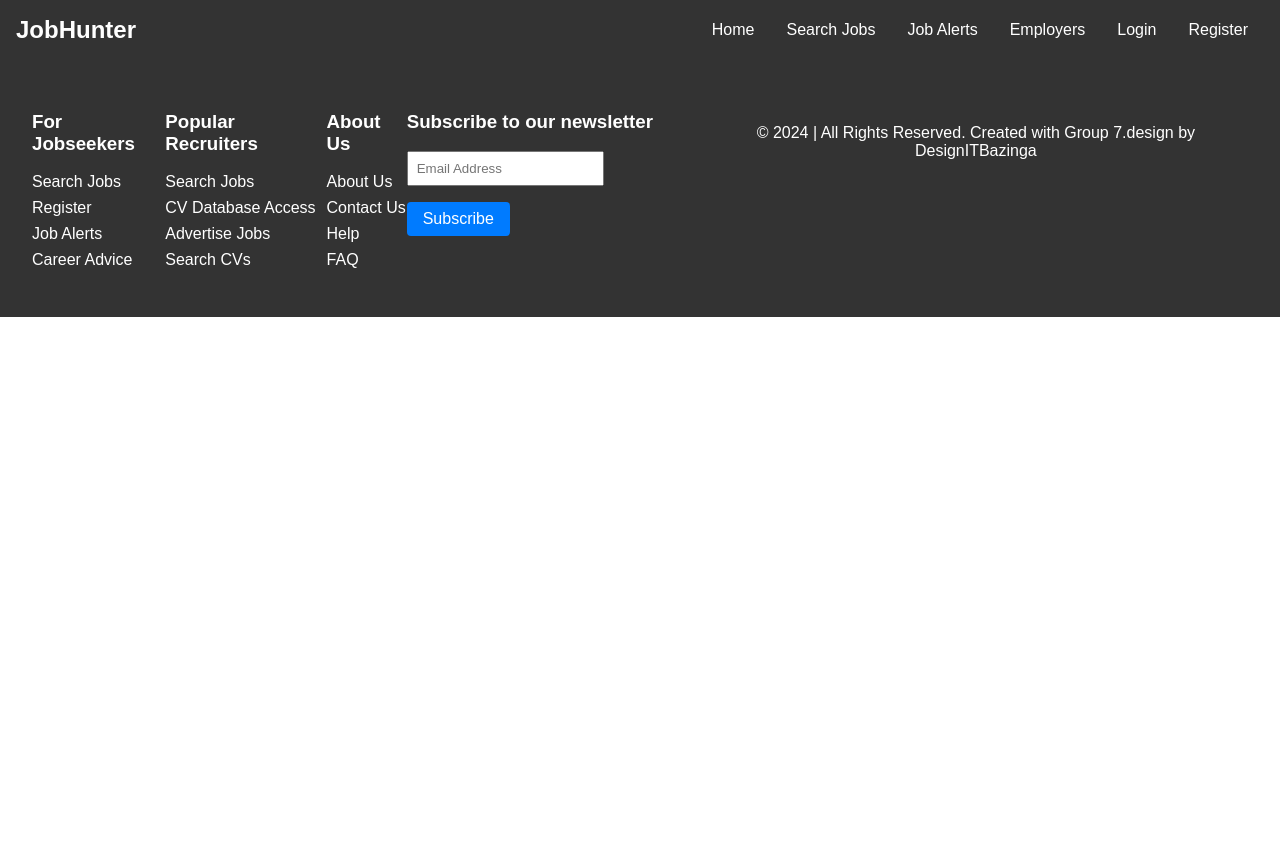
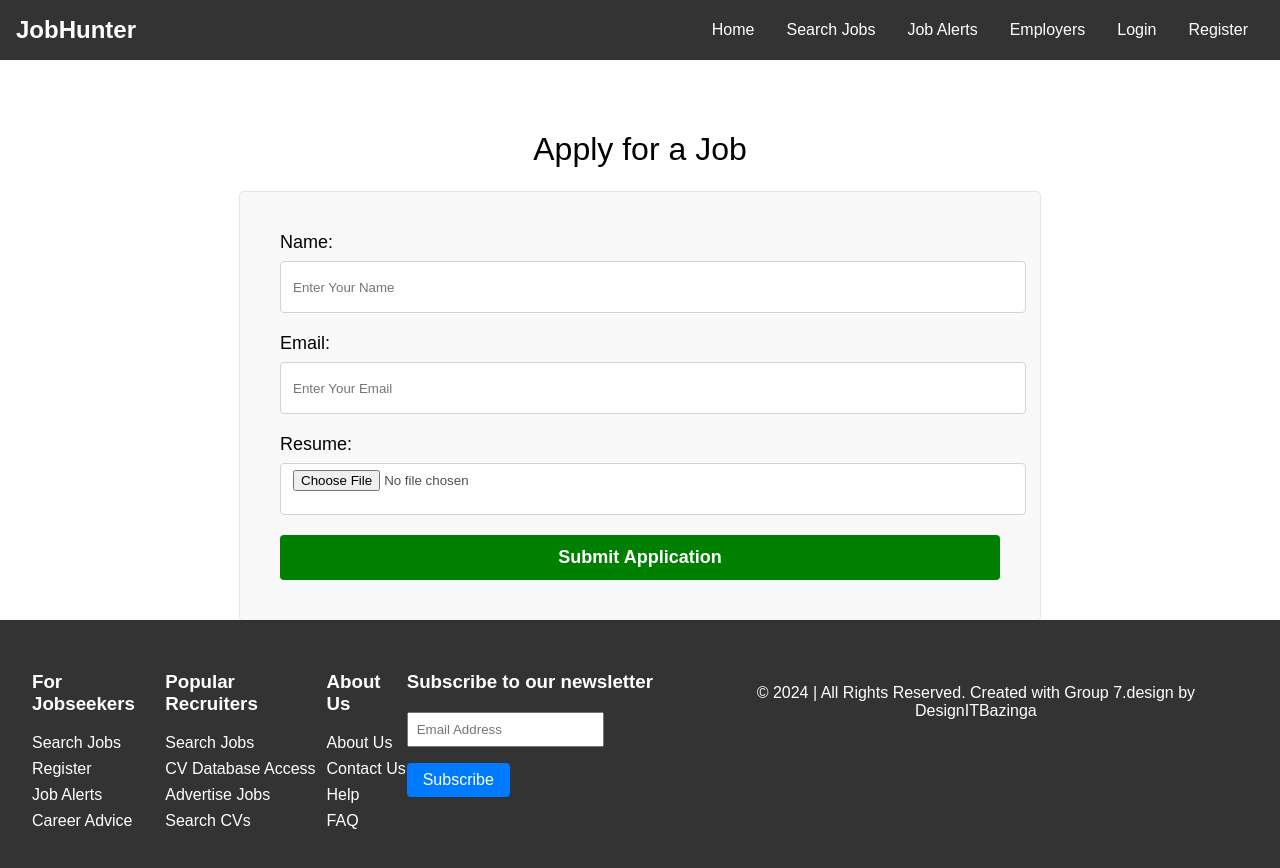
Before and after one commit to SE-LAPS/Fully-Functional-Job-Portal-System-FrontEnd, a React (Create React App) app: page /apply_jobs in a window 1280 px wide. Shown: the top 868 px of the page. Before the commit the page ends 800 px from the top, so only its background shows below. Built offline with nearby package versions, Linux system fonts and the light colour scheme.

Commit message:
create apply job section

```diff
--- a/src/App.js
+++ b/src/App.js
@@ -13,6 +13,7 @@ import JobAlerts from './pages/job_alert';
 import Login from './pages/Login';
 import ForgotPassword from './pages/ForgotPassword';
 import JobDetails from './pages/JobDetails'; // Import JobDetails component
+import ApplyJobs from './pages/ApplyJobs'; // Import ApplyJobs component
 import './styles.css';
 
 const App = () => {
@@ -35,6 +36,7 @@ const App = () => {
           <Route path="/login" element={<Login />} />
           <Route path="/forgot_password" element={<ForgotPassword />} />
           <Route path="/job_details" element={<JobDetails />} /> {/* Add route for JobDetails */}
+          <Route path="/apply_jobs" element={<ApplyJobs />} /> {/* Add route for ApplyJobs */}
         </Routes>
         <Footer />
       </div>
--- /dev/null
+++ b/src/pages/ApplyJobs.js
@@ -0,0 +1,57 @@
+// src/pages/ApplyJobs.js
+import React, { useState } from 'react';
+
+
+const ApplyJobs = () => {
+  const [name, setName] = useState('');
+  const [email, setEmail] = useState('');
+  const [resume, setResume] = useState(null);
+
+  const handleSubmit = (e) => {
+    e.preventDefault();
+    // Handle form submission logic here
+    console.log('Application Submitted:', { name, email, resume });
+  };
+
+  return (
+    <div className="apply-jobs">
+      <h1>Apply for a Job</h1>
+      <form onSubmit={handleSubmit}>
+        <div className="form-group">
+          <label htmlFor="name">Name:</label>
+          <input
+            type="text"
+            id="name"
+            placeholder="Enter Your Name"
+            value={name}
+            onChange={(e) => setName(e.target.value)}
+            className="form-control"
+          />
+        </div>
+        <div className="form-group">
+          <label htmlFor="email">Email:</label>
+          <input
+            type="email"
+            id="email"
+            placeholder="Enter Your Email"
+            value={email}
+            onChange={(e) => setEmail(e.target.value)}
+            className="form-control"
+          />
+        </div>
+        <div className="form-group">
+          <label htmlFor="resume">Resume:</label>
+          <input
+            type="file"
+            id="resume"
+            onChange={(e) => setResume(e.target.files[0])}
+            className="form-control"
+          />
+        </div>
+        <button type="submit" className="submit-button">Submit Application</button>
+      </form>
+    </div>
+  );
+};
+
+export default ApplyJobs;
--- a/src/pages/JobDetails.js
+++ b/src/pages/JobDetails.js
@@ -1,10 +1,15 @@
+// src/pages/JobDetails.js
 import React from 'react';
-import { useLocation } from 'react-router-dom';
-
+import { useLocation, useNavigate } from 'react-router-dom';
 
 const JobDetails = () => {
   const location = useLocation();
+  const navigate = useNavigate();
   const { job } = location.state || {};
+
+  const handleApplyNow = () => {
+    navigate('/apply_jobs', { state: { job } }); // Pass job details to ApplyJobs page if needed
+  };
 
   return (
     <div className="job-details">
@@ -78,7 +83,7 @@ const JobDetails = () => {
             </ul>
           </div>
           <div className="apply-button">
-            <button>Apply Now</button>
+            <button onClick={handleApplyNow}>Apply Now</button>
           </div>
         </>
       ) : (
--- a/src/pages/job_list.js
+++ b/src/pages/job_list.js
@@ -4,22 +4,22 @@ import { FaSearch } from 'react-icons/fa';
 import { useNavigate, useLocation } from 'react-router-dom';
 
 const jobs = [
-  { company: 'AMAZON', title: 'Fullstack Developer', location: 'Remote', category: 'Fullstack', jobType: 'Full-Time' },
-  { company: 'FLP', title: 'Digital Marketing', location: 'Remote', category: 'Digital Marketing', jobType: 'Part-Time' },
-  { company: 'PAYTM', title: 'Jr. Frontend Developer', location: 'Mumbai', category: 'Frontend', jobType: 'Full-Time' },
-  { company: 'TESLA', title: 'Software Engineer', location: 'Gurugram', category: 'Full Stack', jobType: 'Full-Time' },
-  { company: 'ELASTIC RUN', title: 'Jr. Backend Developer', location: 'Jaipur', category: 'Backend', jobType: 'Part-Time' },
-  { company: 'TCS', title: 'Jr. Devops Engineer', location: 'Bangalore', category: 'Devops', jobType: 'Full-Time' },
-  { company: 'MYNTRA', title: 'Jr. Frontend Developer', location: 'Remote', category: 'Frontend', jobType: 'Part-Time' },
-  { company: 'SYNOPSYS', title: 'Full Stack Engineer', location: 'Hyderabad', category: 'Fullstack', jobType: 'Full-Time' },
-  { company: 'OPTUM', title: 'Front-End Developer', location: 'New Delhi', category: 'Frontend', jobType: 'Full-Time' },
-  { company: 'INFOSYS', title: 'React Developer', location: 'Bangalore', category: 'Frontend', jobType: 'Full-Time' },
-  { company: 'TECH MAHINDRA', title: 'NodeJS Developer', location: 'Jaipur', category: 'Backend', jobType: 'Full-Time' },
-  { company: 'CLOUD MENTOR', title: 'Software Engineer', location: 'Surat', category: 'Full Stack', jobType: 'Full-Time' },
-  { company: 'FLIPKART', title: 'Sr. Devops Engineer', location: 'Mumbai', category: 'Devops', jobType: 'Full-Time' },
-  { company: 'COGNIZANT', title: 'Front-End Developer', location: 'Hyderabad', category: 'Frontend', jobType: 'Full-Time' },
-  { company: 'IBM', title: 'Jr. Backend Developer', location: 'Bangalore', category: 'Backend', jobType: 'Full-Time' },
-  { company: 'ACCENTURE', title: 'Sr. Devops Engineer', location: 'New Delhi', category: 'Devops', jobType: 'Part-Time' },
+  { company: 'AMAZON', title: 'Fullstack Developer', location: 'Colombo',  jobType: 'Full-Time' },
+  { company: 'FLP', title: 'Digital Marketing', location: 'Remote',  jobType: 'Part-Time' },
+  { company: 'PAYTM', title: 'Jr. Frontend Developer', location: 'Mumbai',  jobType: 'Full-Time' },
+  { company: 'TESLA', title: 'Software Engineer', location: 'Gurugram',  jobType: 'Full-Time' },
+  { company: 'ELASTIC RUN', title: 'Jr. Backend Developer', location: 'Jaipur',  jobType: 'Part-Time' },
+  { company: 'TCS', title: 'Jr. Devops Engineer', location: 'Bangalore',  jobType: 'Full-Time' },
+  { company: 'MYNTRA', title: 'Jr. Frontend Developer', location: 'Remote',  jobType: 'Part-Time' },
+  { company: 'SYNOPSYS', title: 'Full Stack Engineer', location: 'Hyderabad',  jobType: 'Full-Time' },
+  { company: 'OPTUM', title: 'Front-End Developer', location: 'New Delhi',  jobType: 'Full-Time' },
+  { company: 'INFOSYS', title: 'React Developer', location: 'Bangalore',  jobType: 'Full-Time' },
+  { company: 'TECH MAHINDRA', title: 'NodeJS Developer', location: 'Jaipur',  jobType: 'Full-Time' },
+  { company: 'CLOUD MENTOR', title: 'Software Engineer', location: 'Surat',  jobType: 'Full-Time' },
+  { company: 'FLIPKART', title: 'Sr. Devops Engineer', location: 'Mumbai',  jobType: 'Full-Time' },
+  { company: 'COGNIZANT', title: 'Front-End Developer', location: 'Hyderabad',  jobType: 'Full-Time' },
+  { company: 'IBM', title: 'Jr. Backend Developer', location: 'Bangalore',  jobType: 'Full-Time' },
+  { company: 'ACCENTURE', title: 'Sr. Devops Engineer', location: 'New Delhi', jobType: 'Part-Time' },
 ];
 
 const JobList = () => {
--- a/src/styles.css
+++ b/src/styles.css
@@ -771,3 +771,75 @@ ul {
 .apply-button button:hover {
     background-color: #0056b3;
 }
+
+/* src/pages/ApplyJobs.css */
+.apply-jobs {
+    width: 100%;
+    margin: 3.125rem auto 0 auto;
+    display: flex;
+    flex-direction: column;
+    justify-content: center;
+    align-items: center;
+}
+
+.apply-jobs h1 {
+    font-size: 2rem;
+    font-weight: 400;
+    margin-bottom: 1.5rem;
+}
+
+.apply-jobs form {
+    background: #f9f9f9;
+    padding: 2.5rem;
+    border-radius: 0.25rem;
+    box-shadow: 0 0 0 1px rgba(0, 0, 0, 0.1);
+    width: 100%;
+    max-width: 720px;
+}
+
+.apply-jobs .form-group {
+    margin-bottom: 1.25rem;
+}
+
+.apply-jobs .form-group label {
+    display: block;
+    font-size: 1.125rem;
+    margin-bottom: 0.5rem;
+}
+
+.apply-jobs .form-control {
+    display: block;
+    width: 100%;
+    height: 2.375rem;
+    padding: 0.375rem 0.75rem;
+    color: #495057;
+    background-color: #fff;
+    border: 1px solid #ced4da;
+    border-radius: 0.25rem;
+    transition: border-color 0.15s ease-in-out, box-shadow 0.15s ease-in-out;
+}
+
+.apply-jobs .form-control:focus {
+    border-color: #70bdff;
+    outline: 0;
+    box-shadow: 0 0 0 0.2rem rgba(0, 123, 255, 0.25);
+}
+
+.apply-jobs .submit-button {
+    display: block;
+    width: 100%;
+    padding: 0.75rem;
+    background: Green;
+    color: White;
+    border: none;
+    border-radius: 0.25rem;
+    cursor: pointer;
+    font-size: 1.125rem;
+    font-weight: bold;
+    text-align: center;
+    transition: background-color 0.2s ease-in-out;
+}
+
+.apply-jobs .submit-button:hover {
+    background-color: darkgreen;
+}
```
